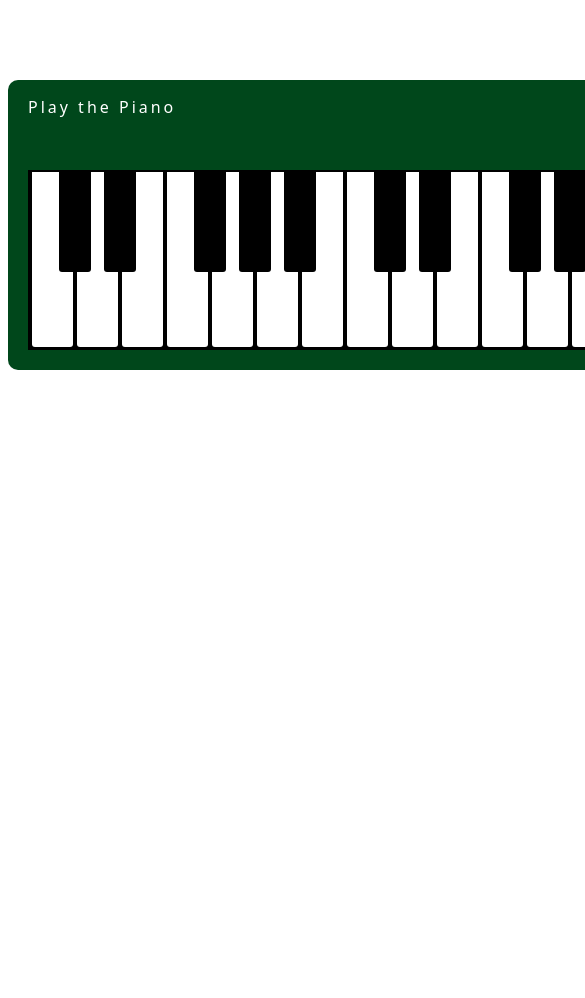
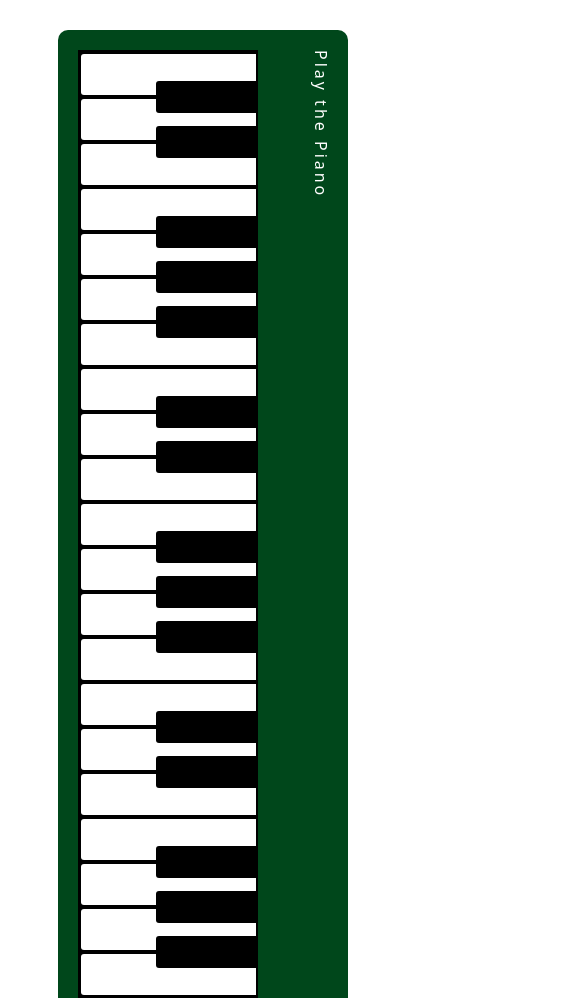
Before and after one commit to thekarancode0/Piano1, a plain HTML site: page index.html in a window 390 px wide. Shown: the top 998 px of the page, 585 px wide, since content can reach past the window. Before the commit the page ends 844 px from the top, so only its background shows below. Drawn offline with Linux system fonts and the light colour scheme.

Commit message:
adding rosponsive to phone

```diff
--- a/style.css
+++ b/style.css
@@ -60,3 +60,11 @@ html {
     font-weight: 100;
     font-family: system-ui, -apple-system, BlinkMacSystemFont, 'Segoe UI', Roboto, Oxygen, Ubuntu, Cantarell, 'Open Sans', 'Helvetica Neue', sans-serif;
 }
+
+@media  screen and (max-width:412px) {
+    body{
+        transform: rotate(90deg);
+        width:100%;
+
+    }
+}
```
